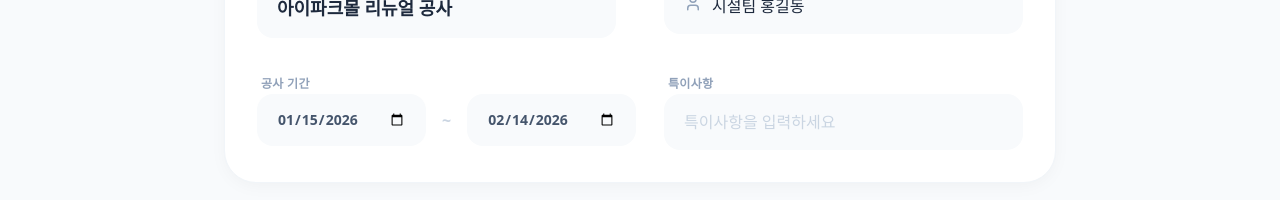
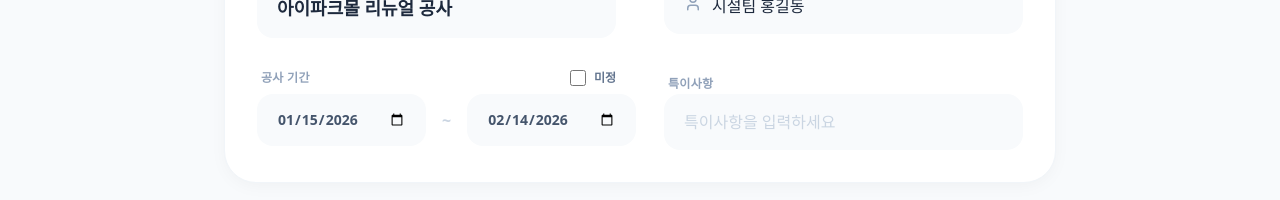
Before and after one commit to kyounghokim185/ipark-estimate-system, a Next.js app: page / in a window 1280 px wide. Shown: the part 719-919 px from the top of the page. Built offline with nearby package versions, Linux system fonts and the light colour scheme.

Commit message:
Add pending option for construction period

```diff
--- a/src/app/page.tsx
+++ b/src/app/page.tsx
@@ -86,7 +86,8 @@
         startDate: new Date().toISOString().split('T')[0],
         endDate: new Date(Date.now() + 30 * 24 * 60 * 60 * 1000).toISOString().split('T')[0],
         author: '시설팀 홍길동',
-        remarks: ''
+        remarks: '',
+        isPending: false
     });
 
     const [area, setArea] = useState(100);
@@ -589,7 +590,9 @@
                     <div className="flex justify-between items-start mb-8 relative z-10">
                         <div className="flex items-center gap-3">
                             <span className="bg-white/10 backdrop-blur-md text-white border border-white/20 text-[11px] font-extrabold px-3 py-1.5 rounded-full tracking-wider shadow-sm">PROJECT ESTIMATE</span>
-                            <span className="text-slate-400 text-xs font-semibold">{new Date().toLocaleDateString()} 기준</span>
+                            <span className="text-slate-400 text-xs font-semibold">
+                                {projectInfo.isPending ? '공사 기간 미정' : new Date().toLocaleDateString() + ' 기준'}
+                            </span>
                         </div>
                         <button onClick={handleDownloadPDF} className="bg-white/5 hover:bg-white/10 border border-white/10 px-4 py-2 rounded-xl text-xs font-bold flex items-center gap-2 transition-all backdrop-blur-sm no-print text-slate-200 hover:text-white">
                             <Download size={16} /> PDF 다운로드
@@ -641,12 +644,29 @@
                             </div>
                         </div>
                         <div className="space-y-2">
-                            <label className="text-xs font-bold text-slate-400 uppercase tracking-wide ml-1">공사 기간</label>
-                            <div className="flex gap-4">
-                                <input type="date" value={projectInfo.startDate} onChange={e => setProjectInfo({ ...projectInfo, startDate: e.target.value })} className="flex-1 bg-slate-50 border-none rounded-2xl px-5 py-4 text-sm font-bold text-slate-600 focus:ring-2 focus:ring-blue-100 outline-none" />
-                                <span className="text-slate-300 self-center font-bold">~</span>
-                                <input type="date" value={projectInfo.endDate} onChange={e => setProjectInfo({ ...projectInfo, endDate: e.target.value })} className="flex-1 bg-slate-50 border-none rounded-2xl px-5 py-4 text-sm font-bold text-slate-600 focus:ring-2 focus:ring-blue-100 outline-none" />
+                            <div className="flex justify-between items-center">
+                                <label className="text-xs font-bold text-slate-400 uppercase tracking-wide ml-1">공사 기간</label>
+                                <label className="flex items-center gap-2 cursor-pointer no-print">
+                                    <input
+                                        type="checkbox"
+                                        checked={projectInfo.isPending}
+                                        onChange={e => setProjectInfo({ ...projectInfo, isPending: e.target.checked })}
+                                        className="w-4 h-4 rounded border-slate-300 text-blue-600 focus:ring-blue-500"
+                                    />
+                                    <span className="text-xs font-bold text-slate-500">미정</span>
+                                </label>
                             </div>
+                            {projectInfo.isPending ? (
+                                <div className="w-full bg-slate-100 border-none rounded-2xl px-5 py-4 text-sm font-bold text-slate-400 text-center">
+                                    공사 기간 미정
+                                </div>
+                            ) : (
+                                <div className="flex gap-4">
+                                    <input type="date" value={projectInfo.startDate} onChange={e => setProjectInfo({ ...projectInfo, startDate: e.target.value })} className="flex-1 bg-slate-50 border-none rounded-2xl px-5 py-4 text-sm font-bold text-slate-600 focus:ring-2 focus:ring-blue-100 outline-none" />
+                                    <span className="text-slate-300 self-center font-bold">~</span>
+                                    <input type="date" value={projectInfo.endDate} onChange={e => setProjectInfo({ ...projectInfo, endDate: e.target.value })} className="flex-1 bg-slate-50 border-none rounded-2xl px-5 py-4 text-sm font-bold text-slate-600 focus:ring-2 focus:ring-blue-100 outline-none" />
+                                </div>
+                            )}
                         </div>
                         <div className="space-y-2">
                             <label className="text-xs font-bold text-slate-400 uppercase tracking-wide ml-1">특이사항</label>
```
